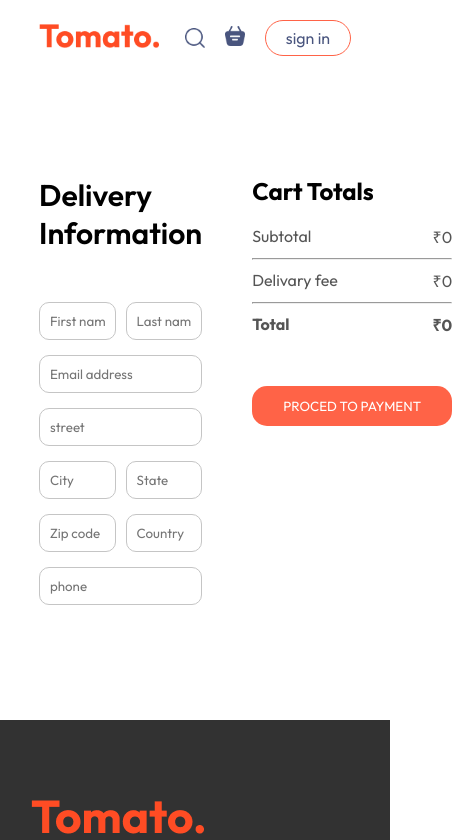
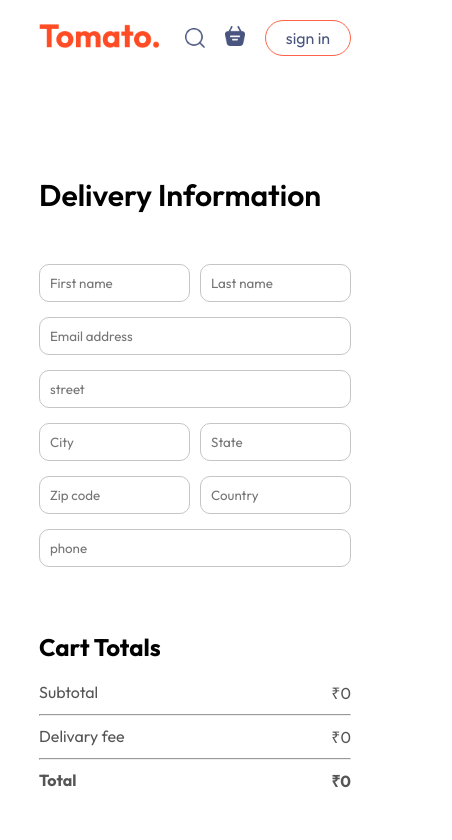
Before and after one commit to Prasadkancha/Food-delivery-app, a React (Vite) app: page /order in a window 390 px wide. Shown: the top 840 px of the page, 452 px wide, since content can reach past the window. Built offline with nearby package versions, Linux system fonts and the light colour scheme.

Commit message:
Update PlaceOrder.css

```diff
--- a/src/pages/PlaceOrder/PlaceOrder.css
+++ b/src/pages/PlaceOrder/PlaceOrder.css
@@ -33,3 +33,9 @@
 .place-order .cart-total button{
     margin-top: 30px;
 }
+@media (max-width:750px) {
+    .place-order{
+        flex-direction: column;
+        justify-content: center;
+    }
+}
```
